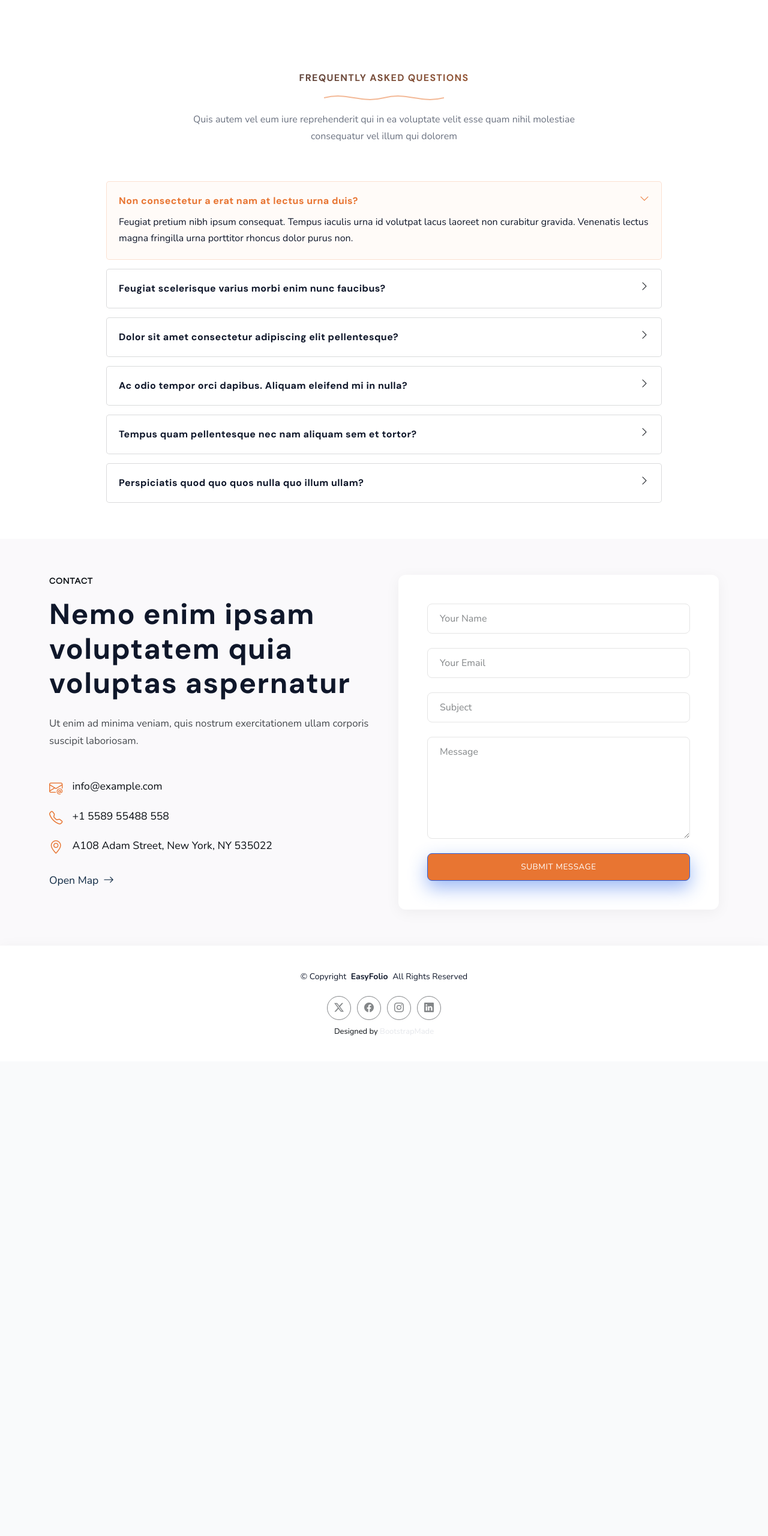
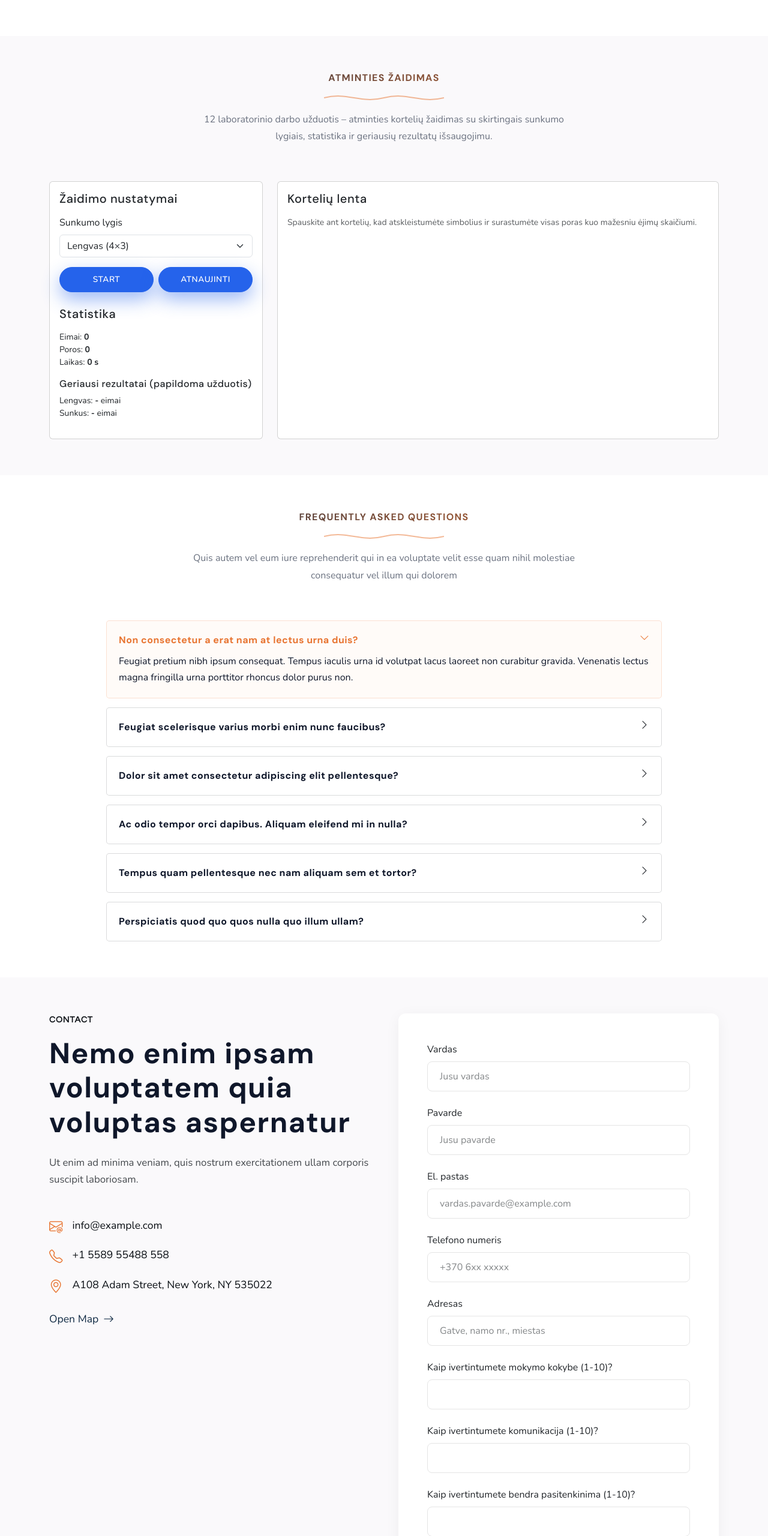
Before and after one commit to danieliusj1/danieliusj1.github.io, a plain HTML site: page index.html in a window 1280 px wide. Shown: the part 8785-11345 px from the top of the page at 60% size. Before the commit the page ends 10554 px from the top, so only its background shows below. Drawn offline with nearby package versions, Linux system fonts and the light colour scheme.

Commit message:
Update index.html

```diff
--- a/index.html
+++ b/index.html
@@ -39,6 +39,15 @@
 </head>
 
 <body class="index-page">
+  <!-- page preloader start -->
+  <div class="preloader">
+    <div class="preloader-inner">
+      <span></span>
+      <span></span>
+      <span></span>
+    </div>
+  </div>
+  <!-- page preloader end -->
 
   <header id="header" class="header d-flex align-items-center sticky-top">
     <div class="header-container container-fluid container-xl position-relative d-flex align-items-center justify-content-between">
@@ -811,6 +820,77 @@
 
     </section><!-- /Services Section -->
 
+    <!-- Game Section (LD12) -->
+    <section id="game" class="game section light-background">
+
+      <div class="container section-title" data-aos="fade-up">
+        <h2>Atminties žaidimas</h2>
+        <div class="title-shape">
+          <svg viewBox="0 0 200 20" xmlns="http://www.w3.org/2000/svg">
+            <path d="M 0,10 C 40,0 60,20 100,10 C 140,0 160,20 200,10" fill="none" stroke="currentColor" stroke-width="2"></path>
+          </svg>
+        </div>
+        <p>12 laboratorinio darbo užduotis – atminties kortelių žaidimas su skirtingais sunkumo lygiais, statistika ir geriausių rezultatų išsaugojimu.</p>
+      </div>
+
+      <div class="container" data-aos="fade-up" data-aos-delay="100">
+        <div class="row g-4 align-items-stretch">
+
+          <!-- Kairė pusė – nustatymai ir statistika -->
+          <div class="col-lg-4">
+            <div class="game-panel card h-100">
+              <div class="card-body">
+                <h3 class="h5 mb-3">Žaidimo nustatymai</h3>
+
+                <div class="mb-3">
+                  <label for="game-difficulty" class="form-label">Sunkumo lygis</label>
+                  <select id="game-difficulty" class="form-select">
+                    <option value="easy">Lengvas (4×3)</option>
+                    <option value="hard">Sunkus (6×4)</option>
+                  </select>
+                </div>
+
+                <div class="d-flex gap-2 mb-4">
+                  <button id="game-start" class="btn btn-primary w-50">Start</button>
+                  <button id="game-reset" class="btn btn-outline-secondary w-50">Atnaujinti</button>
+                </div>
+
+                <h3 class="h5 mb-3">Statistika</h3>
+                <ul class="list-unstyled mb-3 small">
+                  <li>Eimai: <strong><span id="game-moves">0</span></strong></li>
+                  <li>Poros: <strong><span id="game-matches">0</span></strong></li>
+                  <li>Laikas: <strong><span id="game-timer">0</span> s</strong></li>
+                </ul>
+
+                <h3 class="h6 mb-2">Geriausi rezultatai (papildoma užduotis)</h3>
+                <ul class="list-unstyled small mb-0">
+                  <li>Lengvas: <strong><span id="best-easy">-</span></strong> eimai</li>
+                  <li>Sunkus: <strong><span id="best-hard">-</span></strong> eimai</li>
+                </ul>
+
+                <p id="game-message" class="mt-3 mb-0 fw-semibold text-success"></p>
+              </div>
+            </div>
+          </div>
+
+          <!-- Dešinė pusė – žaidimo lenta -->
+          <div class="col-lg-8">
+            <div class="game-board-wrapper card h-100">
+              <div class="card-body">
+                <h3 class="h5 mb-3">Kortelių lenta</h3>
+                <p class="small text-muted mb-3">
+                  Spauskite ant kortelių, kad atskleistumėte simbolius ir surastumėte visas poras kuo mažesniu ėjimų skaičiumi.
+                </p>
+                <div id="game-board" class="game-board"></div>
+              </div>
+            </div>
+          </div>
+
+        </div>
+      </div>
+
+    </section>
+
     <!-- Faq Section -->
     <section id="faq" class="faq section">
 
@@ -931,35 +1011,77 @@
             <div class="contact-form card" data-aos="fade-up" data-aos-delay="300">
               <div class="card-body p-4 p-lg-5">
 
-                <form action="forms/contact.php" method="post" class="php-email-form">
+                <form id="contact-form" class="contact-form-js">
   <div class="row gy-4">
 
+    <!-- Vardas -->
     <div class="col-12">
-                      <input type="text" name="name" class="form-control" placeholder="Your Name" required="">
+      <label for="firstName" class="form-label">Vardas</label>
+      <input type="text" id="firstName" name="firstName" class="form-control" placeholder="Jusu vardas" required>
+      <div class="field-error" data-error-for="firstName"></div>
     </div>
 
-                    <div class="col-12 ">
-                      <input type="email" class="form-control" name="email" placeholder="Your Email" required="">
+    <!-- Pavarde -->
+    <div class="col-12">
+      <label for="lastName" class="form-label">Pavarde</label>
+      <input type="text" id="lastName" name="lastName" class="form-control" placeholder="Jusu pavarde" required>
+      <div class="field-error" data-error-for="lastName"></div>
     </div>
 
+    <!-- El. pastas -->
     <div class="col-12">
-                      <input type="text" class="form-control" name="subject" placeholder="Subject" required="">
+      <label for="email" class="form-label">El. pastas</label>
+      <input type="email" id="email" name="email" class="form-control" placeholder="vardas.pavarde@example.com" required>
+      <div class="field-error" data-error-for="email"></div>
     </div>
 
+    <!-- Telefonas -->
     <div class="col-12">
-                      <textarea class="form-control" name="message" rows="6" placeholder="Message" required=""></textarea>
+      <label for="phone" class="form-label">Telefono numeris</label>
+      <input type="tel" id="phone" name="phone" class="form-control" placeholder="+370 6xx xxxxx" required>
+      <div class="field-error" data-error-for="phone"></div>
     </div>
 
+    <!-- Adresas -->
+    <div class="col-12">
+      <label for="address" class="form-label">Adresas</label>
+      <input type="text" id="address" name="address" class="form-control" placeholder="Gatve, namo nr., miestas" required>
+      <div class="field-error" data-error-for="address"></div>
+    </div>
+
+    <!-- Klausimas 1 -->
+    <div class="col-12">
+      <label for="q1" class="form-label">Kaip ivertintumete mokymo kokybe (1-10)?</label>
+      <input type="number" id="q1" name="q1" class="form-control" min="1" max="10" required>
+      <div class="field-error" data-error-for="q1"></div>
+    </div>
+
+    <!-- Klausimas 2 -->
+    <div class="col-12">
+      <label for="q2" class="form-label">Kaip ivertintumete komunikacija (1-10)?</label>
+      <input type="number" id="q2" name="q2" class="form-control" min="1" max="10" required>
+      <div class="field-error" data-error-for="q2"></div>
+    </div>
+
+    <!-- Klausimas 3 -->
+    <div class="col-12">
+      <label for="q3" class="form-label">Kaip ivertintumete bendra pasitenkinima (1-10)?</label>
+      <input type="number" id="q3" name="q3" class="form-control" min="1" max="10" required>
+      <div class="field-error" data-error-for="q3"></div>
+    </div>
+
+    <!-- Submit -->
     <div class="col-12 text-center">
-                      <div class="loading">Loading</div>
-                      <div class="error-message"></div>
-                      <div class="sent-message">Your message has been sent. Thank you!</div>
-
-                      <button type="submit" class="btn btn-submit w-100">Submit Message</button>
+      <button type="submit" id="contact-submit" class="btn btn-submit w-100" disabled>
+        Pateikti duomenis
+      </button>
     </div>
 
   </div>
 </form>
+
+<!-- vieta rezultatams -->
+<div id="contact-results" class="contact-results mt-4"></div>
 
               </div>
             </div>
@@ -1011,6 +1133,8 @@
 
   <!-- Main JS File -->
   <script src="assets/js/main.js"></script>
+  <!-- Custom JS File -->
+  <script src="assets/js/custom.js"></script>
 
 </body>
 
```
Lines whose indentation alone changed are shown as unchanged.
